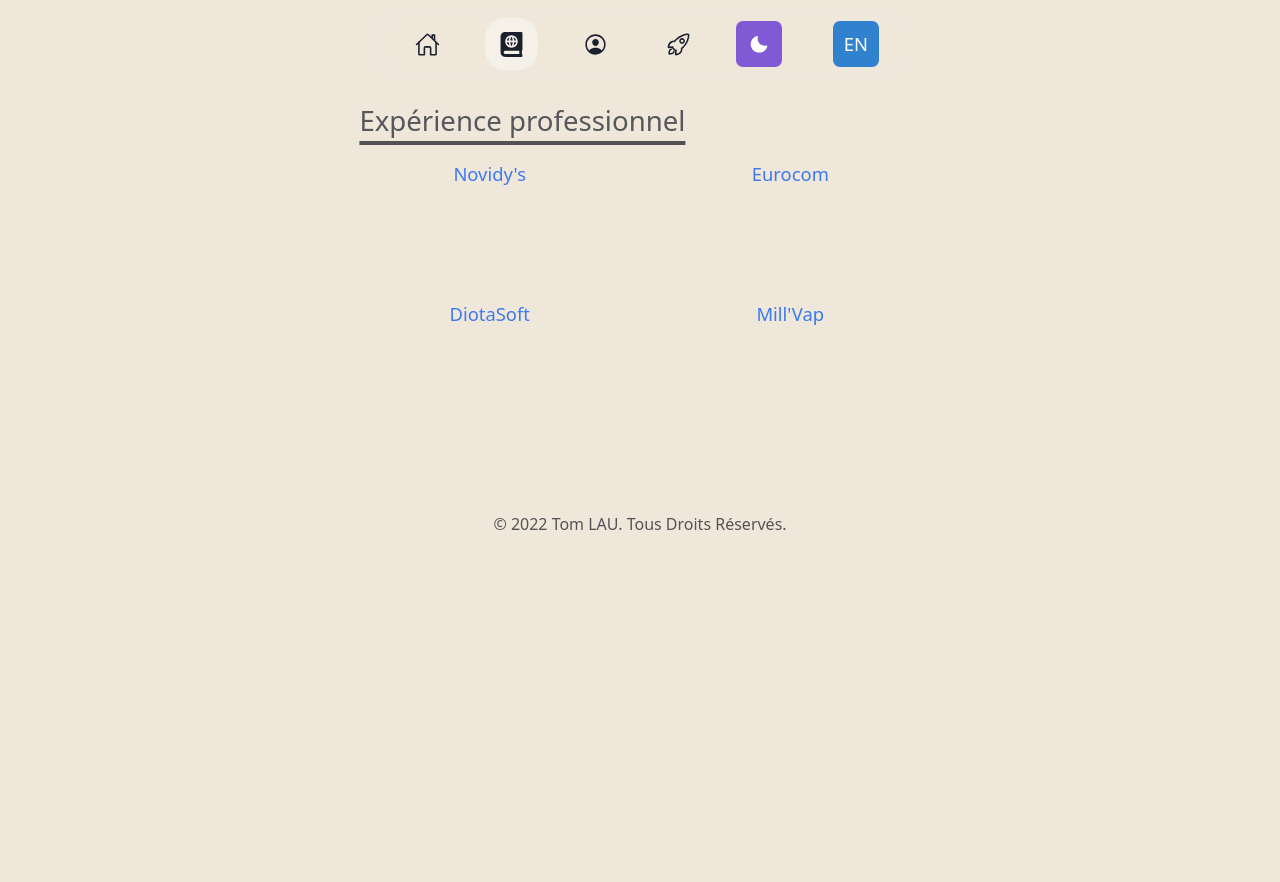
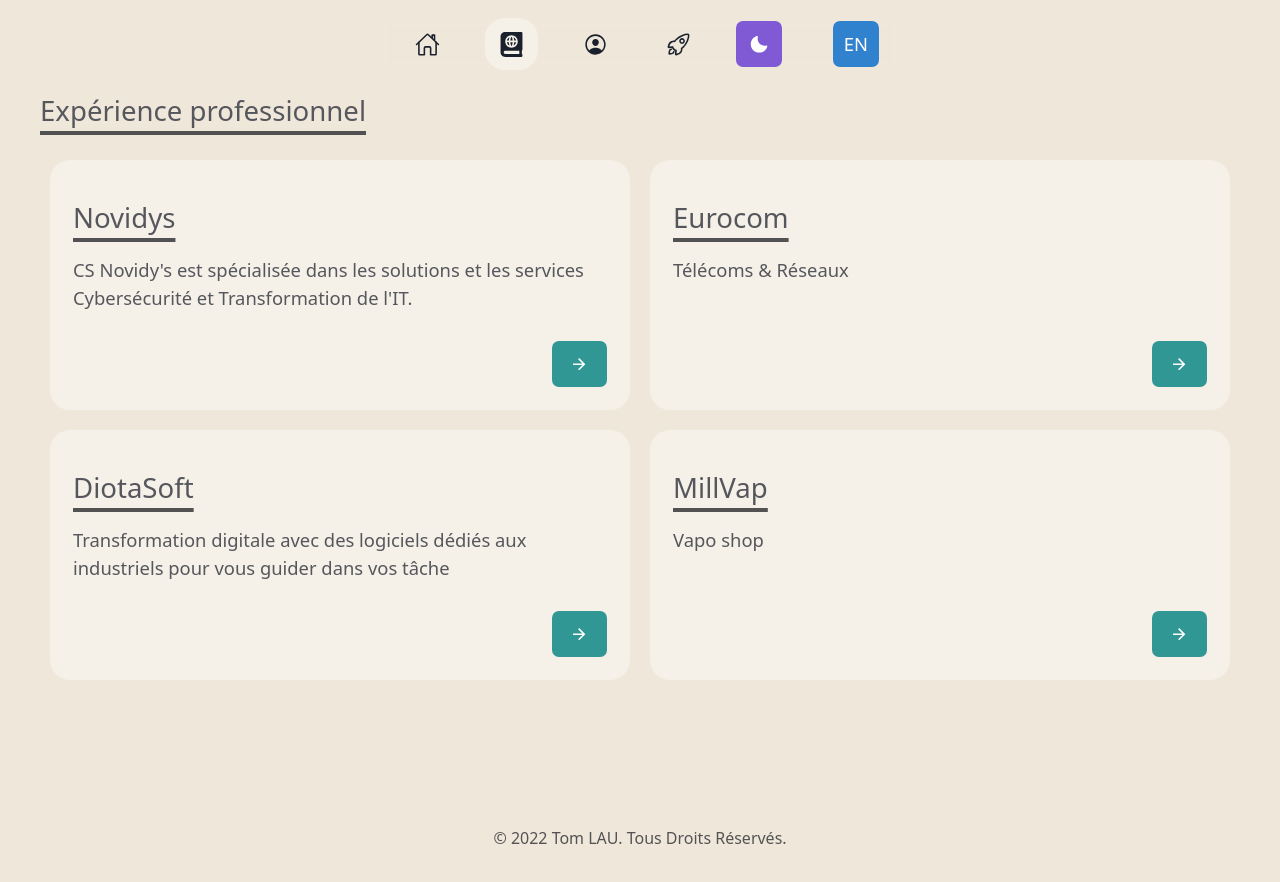
Before and after one commit to KiSEiGitHub/Me, a Next.js app: page /Experience in a window 1280 px wide. Shown: the top 882 px of the page. Before the commit the page ends 800 px from the top, so only its background shows below. Built offline with nearby package versions, Linux system fonts and the light colour scheme.

Commit message:
rework(*) : experience page

```diff
--- a/Json/Exp.json
+++ b/Json/Exp.json
@@ -2,6 +2,9 @@
   "Experience": [
     {
       "name": "Novidys",
+      "job": {
+        "fr": "CS Novidy's est spécialisée dans les solutions et les services Cybersécurité et Transformation de l'IT."
+      },
       "data": {
         "Title": "Novidy's",
         "Date": "2015-2016",
@@ -22,6 +25,9 @@
     },
     {
       "name": "Eurocom",
+      "job": {
+        "fr": "Télécoms & Réseaux"
+      },
       "data": {
         "Title": "Eurocom",
         "Date": "2015-2016",
@@ -42,6 +48,9 @@
     },
     {
       "name": "DiotaSoft",
+      "job": {
+        "fr": "Transformation digitale avec des logiciels dédiés aux industriels pour vous guider dans vos tâche"
+      },
       "data": {
         "Title": "DiotaSoft",
         "Date": "2017-2018",
@@ -62,6 +71,9 @@
     },
     {
       "name": "MillVap",
+      "job": {
+        "fr": "Vapo shop"
+      },
       "data": {
         "Title": "Mill'Vap",
         "Date": "2020-2022",
--- a/pages/Experience/index.jsx
+++ b/pages/Experience/index.jsx
@@ -1,55 +1,84 @@
-import { Container } from '@chakra-ui/react'
-import React, { useContext } from 'react'
-import { SectionTitle } from '../../Layout/CustomText'
-import Section from '../../Layout/Section'
-import { LangContext } from '../../Hook/LangContext'
-import { SimpleGrid } from "@chakra-ui/react";
-import { Box } from "@chakra-ui/react";
-import { LinkBox } from "@chakra-ui/react";
-import { Text } from "@chakra-ui/react";
-import Link from 'next/link'
+import { Button, Container, Flex, useColorMode } from '@chakra-ui/react';
+import React, { useContext } from 'react';
+import { SectionTitle } from '../../Layout/CustomText';
+import Section from '../../Layout/Section';
+import { LangContext } from '../../Hook/LangContext';
+import { SimpleGrid } from '@chakra-ui/react';
+import { Box } from '@chakra-ui/react';
+import { LinkBox } from '@chakra-ui/react';
+import { Text } from '@chakra-ui/react';
+import Link from 'next/link';
+import { ArrowForwardIcon } from '@chakra-ui/icons';
 
 const Projet = (props) => {
 
-    const { toggleLang } = useContext(LangContext)
+    const { colorMode } = useColorMode();
+    const { toggleLang } = useContext(LangContext);
     return (
         <>
-            <Container variant="Main">
-                <Section delay={0.2}>
+            <Box m = "90px auto" d = "block" maxW = "1200px" h = "auto">
+                <Section delay = {0.2}>
                     <SectionTitle>
                         {toggleLang
-                            ? "Expérience professionnel"
-                            : "Professional experience"
+                            ? 'Expérience professionnel'
+                            : 'Professional experience'
                         }
                     </SectionTitle>
-                    <SimpleGrid columns={2} spacingX="40px" spacingY="20px" textAlign="center">
+                    <Flex
+                        h = "auto"
+                        justifyContent = "space-between"
+                        flexWrap = "wrap"
+                        alignItems = "center"
+                    >
                         {props.array.map((item) =>
                             <>
-                                <Box height="120px">
-                                    <LinkBox cursor="pointer">
-                                        <Link href={`/Experience/${item.name}`} passHref>
-                                            <Text variant="ProjetLink">{item.data[ 'Title' ]}</Text>
+                                <Box
+                                    w = "580px"
+                                    h = "250px"
+                                    bg = {colorMode === 'light' ? '#f5f0e8' : '#313134'}
+                                    m = "10px"
+                                    p = {5}
+                                    borderRadius = {20}
+                                    pos = "relative"
+                                >
+                                    <SectionTitle>
+                                        {item.name}
+                                    </SectionTitle>
+                                    <Text>
+                                        {item[ 'job' ][ 'fr' ]}
+                                    </Text>
+
+                                    <Button
+                                        mt = {5}
+                                        pos = "absolute"
+                                        right = {5}
+                                        bottom = {5}
+                                        colorScheme = "teal"
+                                    >
+                                        <Link href = {`Experience/${item.name}`} passHref>
+                                            <ArrowForwardIcon />
                                         </Link>
-                                    </LinkBox>
+                                    </Button>
                                 </Box>
                             </>
                         )}
-                    </SimpleGrid>
+                    </Flex>
                 </Section>
-            </Container>
+            </Box>
+
         </>
-    )
-}
+    );
+};
 
-export default Projet
+export default Projet;
 
 export async function getStaticProps() {
-    const data = await import('../../Json/Exp.json')
-    const array = data.Experience
+    const data = await import('../../Json/Exp.json');
+    const array = data.Experience;
 
     return {
-        props: {
+        props : {
             array
         }
-    }
+    };
 }
```
Lines whose indentation alone changed are shown as unchanged.
